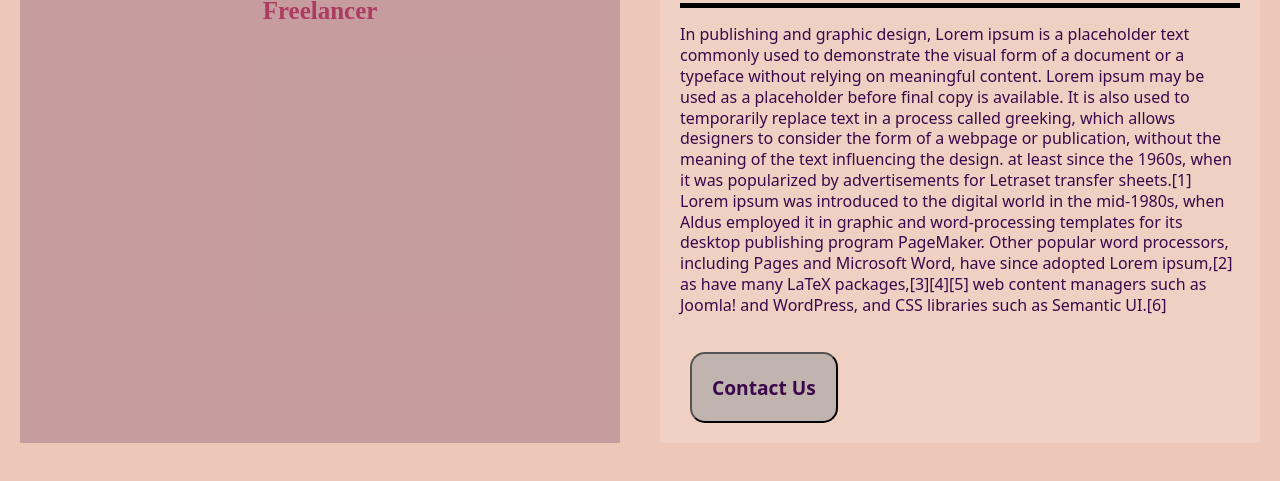
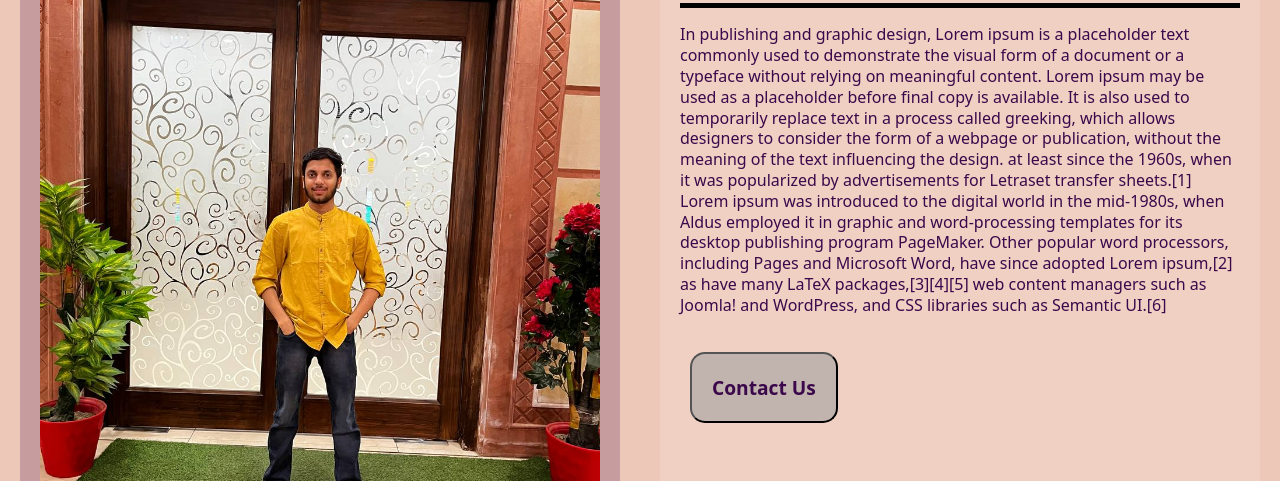
Before and after one commit to Gagan2004bansal/Gagan-Bansal, a plain HTML site: page index.html in a window 1280 px wide. Shown: the part 197-678 px from the top of the page. Drawn offline with Linux system fonts and the light colour scheme.

Commit message:
Update index.html

```diff
--- a/index.html
+++ b/index.html
@@ -17,7 +17,7 @@
 
     <div class="flex-container1">
       <div class="flex-item-left">
-        <img src="1.jpg" class="image" />
+        <img src="myphoto.jpeg" class="image" />
         <div class="line"></div>
         <h1 class="Headname">
           Hi, I am <span class="namemy">GAGAN BANSAL</span>
```
